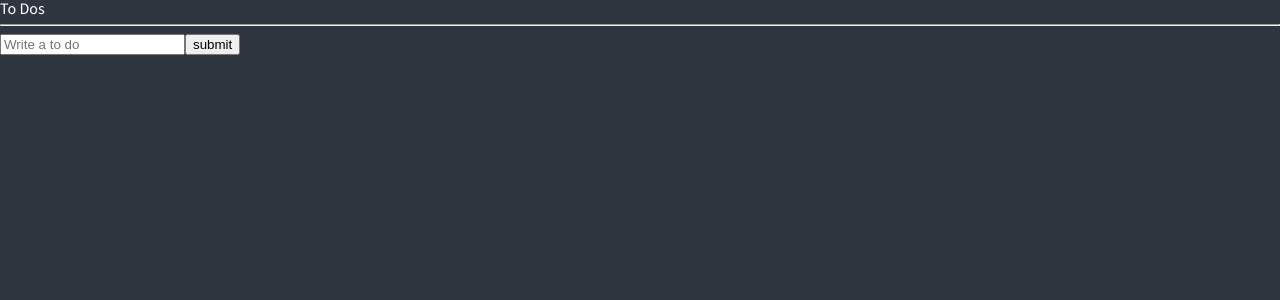
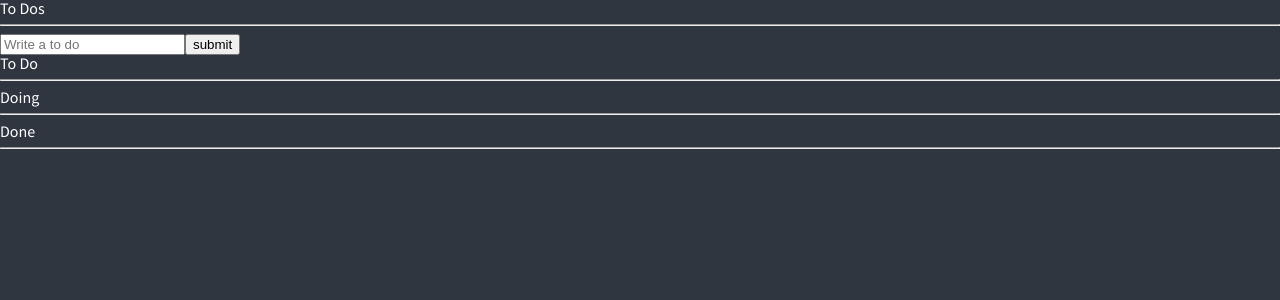
Before and after one commit to jiyong0419/react-masterclass_chapter6, a React (Create React App) app: page / in a window 1280 px wide. Shown: the top 300 px of the page. Built offline with nearby package versions, Linux system fonts and the light colour scheme.

Commit message:
#6.16
recoil의 selector 설명 및 사용법
Array.filter( )

```diff
--- a/src/components/ToDo.tsx
+++ b/src/components/ToDo.tsx
@@ -1,16 +1,12 @@
-import { useSetRecoilState } from "recoil";
-import { IToDo, toDoState } from "./atoms";
+import { useRecoilValue, useSetRecoilState } from "recoil";
+import { IToDo, toDoSelector, toDoState } from "./atoms";
 
 function ToDo({ text, category, id }: IToDo) {
   const setToDos = useSetRecoilState(toDoState);
   const onClick = (newCategory: IToDo["category"]) => {
     setToDos((preToDos) => {
       const targetIndex = preToDos.findIndex((toDo) => toDo.id === id);
-      const preToDo = preToDos[targetIndex];
       const newToDo = { text, id, category: newCategory };
-
-      const array = [0, 1, 2, 3, 4, 5];
-
       return [
         ...preToDos.slice(0, targetIndex),
         newToDo,
@@ -18,6 +14,7 @@
       ];
     });
   };
+
   return (
     <li>
       <span>{text}</span>
--- a/src/components/ToDoList.tsx
+++ b/src/components/ToDoList.tsx
@@ -1,21 +1,37 @@
 import { useRecoilState, useRecoilValue } from "recoil";
-import { toDoState } from "./atoms";
+import { toDoSelector, toDoState } from "./atoms";
 import CreateToDo from "./CreateToDo";
 import ToDo from "./ToDo";
 
 function ToDoList() {
-  const toDos = useRecoilValue(toDoState);
+  const [toDo, doing, done] = useRecoilValue(toDoSelector);
 
   return (
     <div>
       <h1>To Dos</h1>
       <hr />
       <CreateToDo />
+      <h2>To Do</h2>
       <ul>
-        {toDos.map((toDo) => (
+        {toDo.map((toDo) => (
           <ToDo key={toDo.id} {...toDo} />
         ))}
       </ul>
+      <hr />
+      <h2>Doing</h2>
+      <ul>
+        {doing.map((toDo) => (
+          <ToDo key={toDo.id} {...toDo} />
+        ))}
+      </ul>
+      <hr />
+      <h2>Done</h2>
+      <ul>
+        {done.map((toDo) => (
+          <ToDo key={toDo.id} {...toDo} />
+        ))}
+      </ul>
+      <hr />
     </div>
   );
 }
--- a/src/components/atoms.tsx
+++ b/src/components/atoms.tsx
@@ -1,4 +1,4 @@
-import { atom } from "recoil";
+import { atom, selector } from "recoil";
 
 export interface IToDo {
   text: string;
@@ -10,3 +10,19 @@
   key: "toDo",
   default: [],
 });
+
+export const toDoSelector = selector({
+  key: "toDoSelector",
+  get: ({ get }) => {
+    const toDos = get(toDoState);
+    return [
+      toDos.filter((toDo) => toDo.category === "TO_DO"),
+      toDos.filter((toDo) => toDo.category === "DOING"),
+      toDos.filter((toDo) => toDo.category === "DONE"),
+    ];
+  },
+});
+
+const array = [0, 1, 2, 3, 4, 5];
+const filterArray = array.filter((item) => item < 3);
+console.log(filterArray);
```
